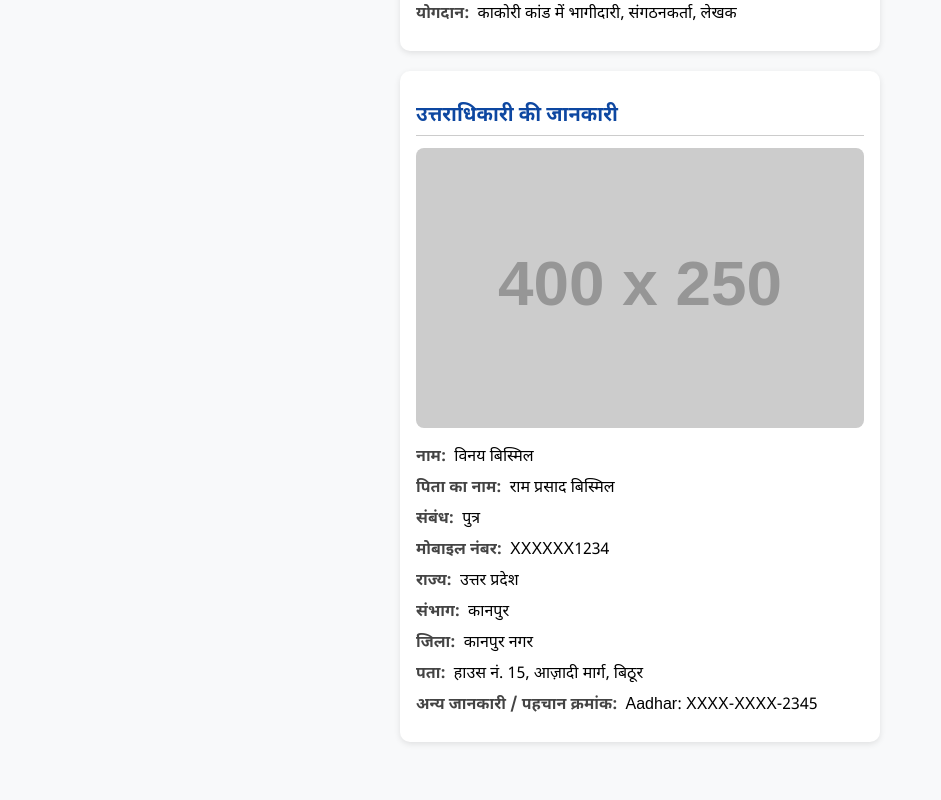
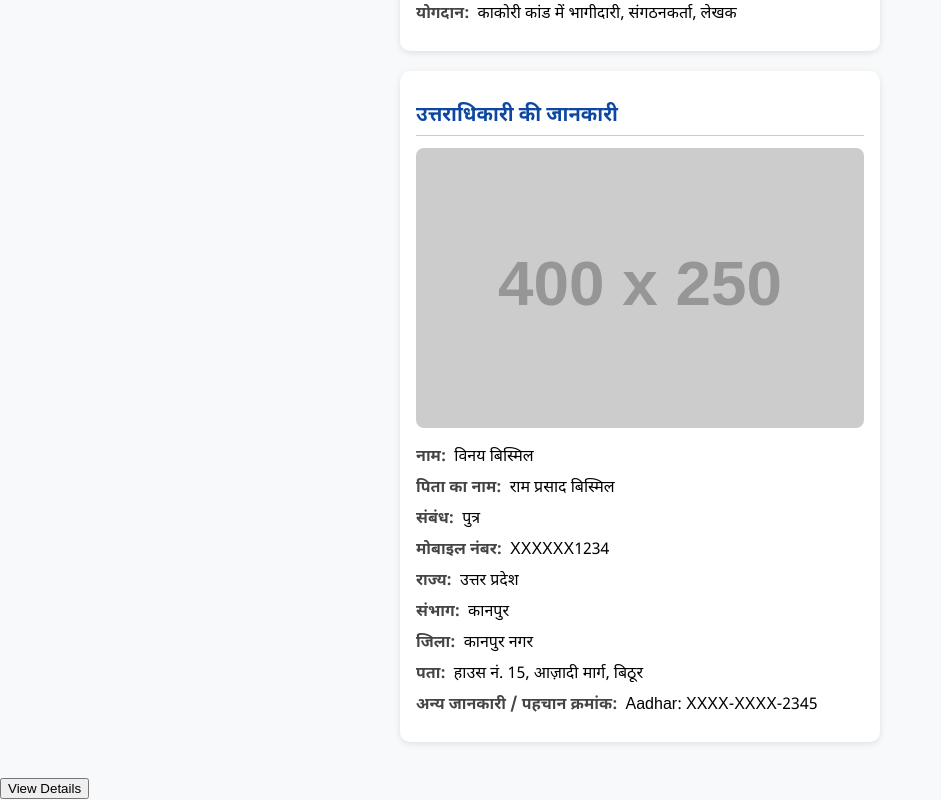
Before and after one commit to orion-a8/freedom-fighter-ui, a plain HTML site: page details.html in a window 1280 px wide. Shown: the part 606-1406 px from the top of the page, without its empty margins (0-941 px from the left). Before the commit the page ends 1384 px from the top, so only its background shows below. Drawn offline with Linux system fonts and the light colour scheme; placeholder pictures from the web are drawn by us.

Commit message:
Update details.html

```diff
--- a/details.html
+++ b/details.html
@@ -84,4 +84,7 @@
 
   </div>
 </body>
+<!-- index.html में कार्ड के अंदर -->
+<button onclick="location.href='details.html'">View Details</button>
+
 </html>
```
